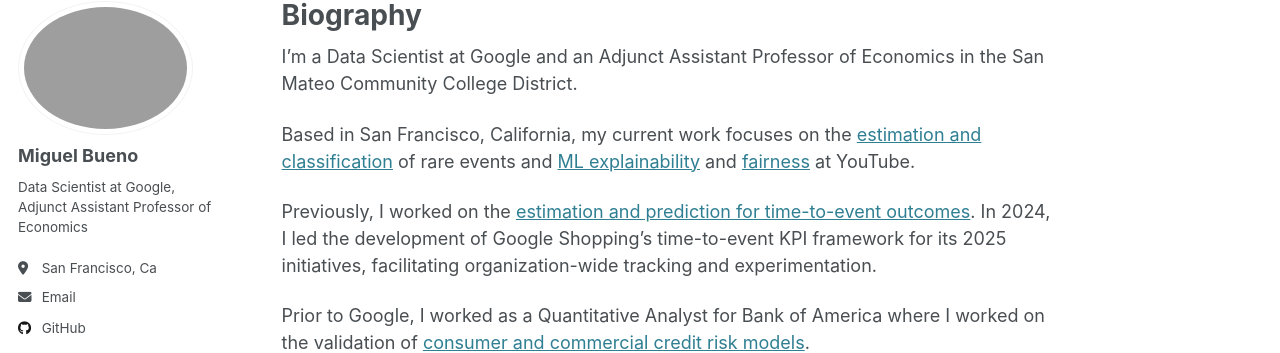
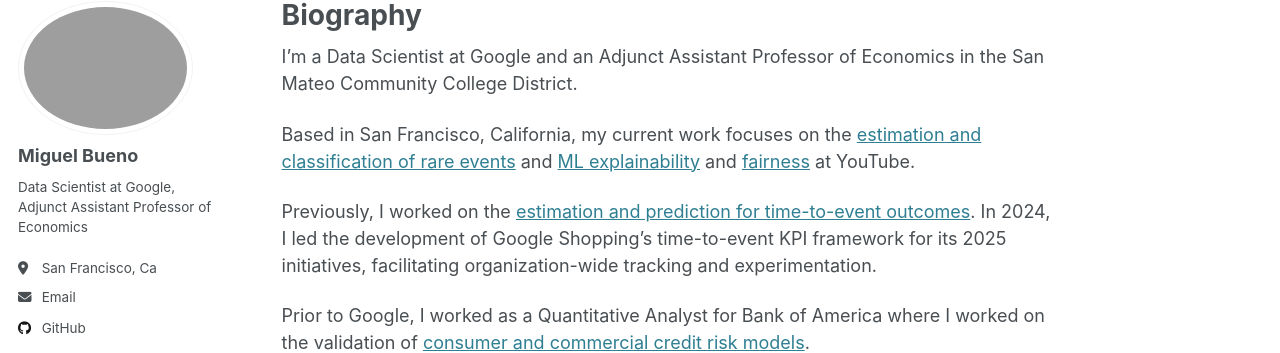
Before and after one commit to miguelbuenogoogle/miguelbuenogoogle.github.io, a Jekyll site: the page built from _pages/about.md, in a window 1280 px wide and 962 px high. Shown: the part 98-451 px from the top of the window. Built offline with Jekyll 4.4.1, drawn with Linux system fonts in a browser that asks for light colours.

```diff
--- a/_pages/about.md
+++ b/_pages/about.md
@@ -9,7 +9,7 @@ redirect_from:
 
 I'm a Data Scientist at Google and an Adjunct Assistant Professor of Economics in the San Mateo Community College District.
 
-Based in San Francisco, California, my current work focuses on the [estimation and classification]() of rare events and [ML explainability]() and [fairness]() at YouTube.
+Based in San Francisco, California, my current work focuses on the [estimation and classification of rare events]() and [ML explainability]() and [fairness]() at YouTube.
 
 Previously, I worked on the [estimation and prediction for time-to-event outcomes](). In 2024, I led the development of Google Shopping's time-to-event KPI framework for its 2025 initiatives, facilitating organization-wide tracking and experimentation.
 
```
